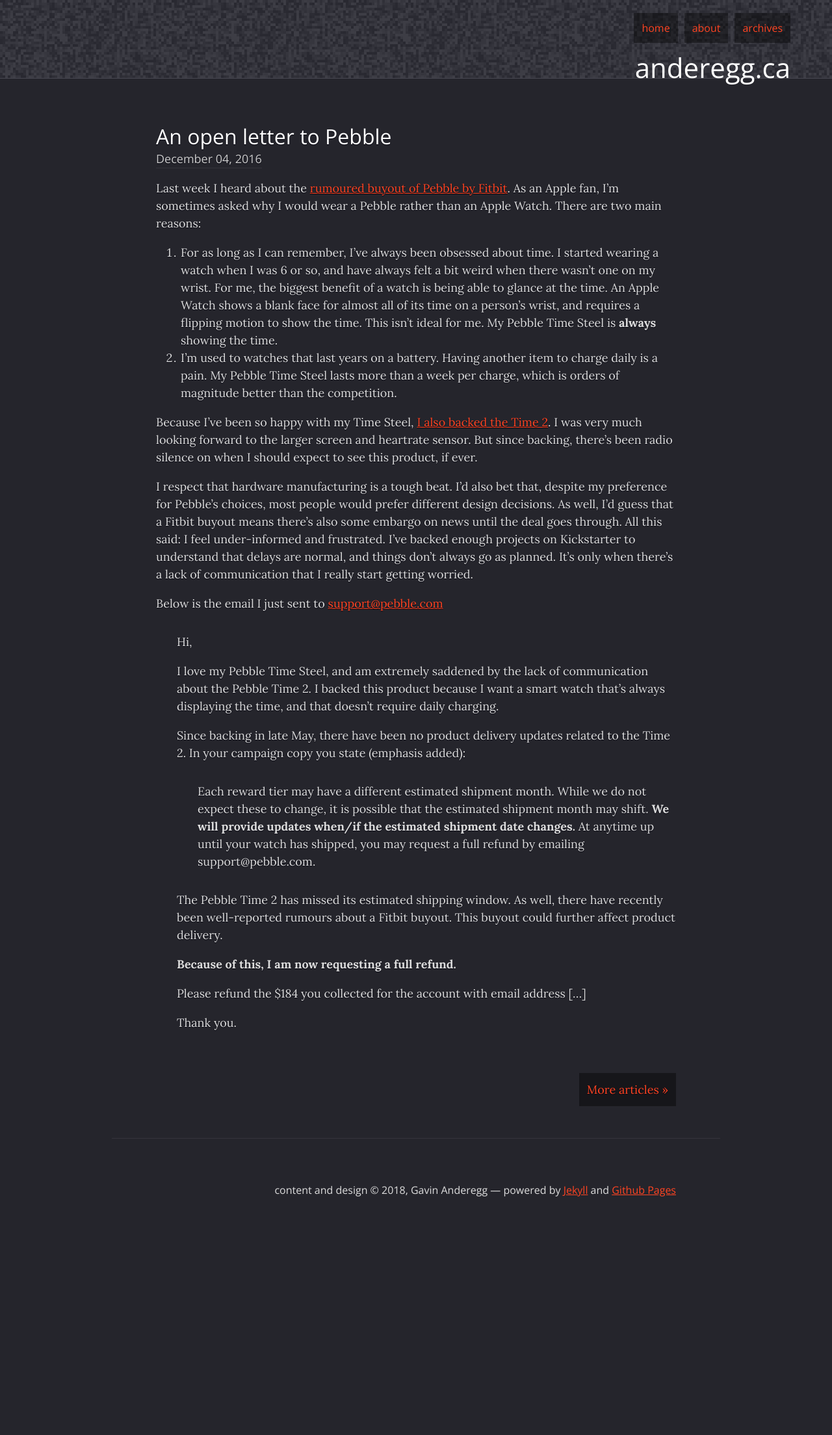
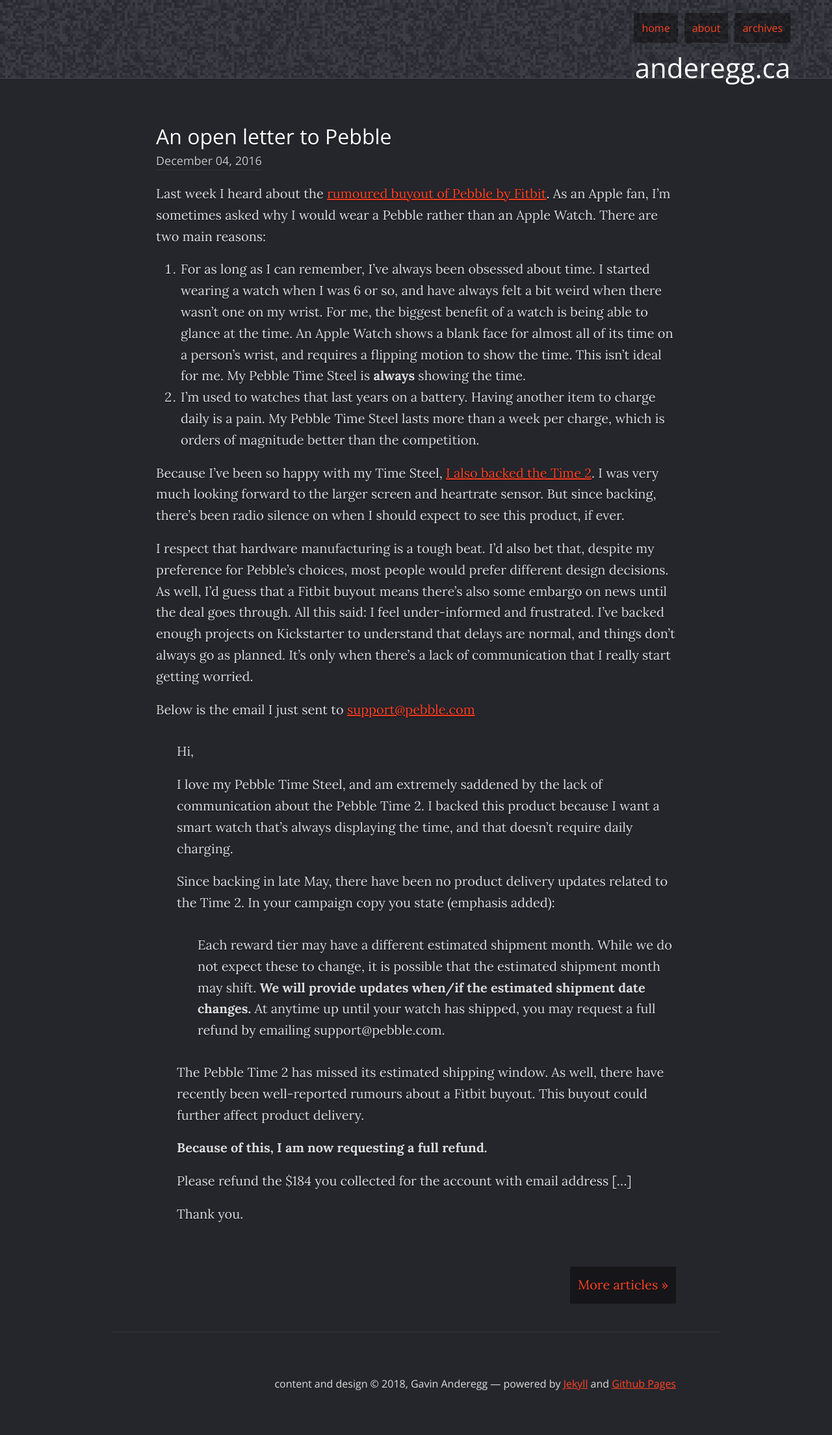
Before and after one commit to gavinanderegg/gavinanderegg.github.io, a Jekyll site: the page built from index.html, in a window 1280 px wide. Shown: the whole page at 65% size. Built offline with Jekyll 4.4.1, drawn with Linux system fonts in a browser that asks for light colours; before the commit the page ends 1910 px from its top, so only the background shows below that.

Commit message:
Bigger type

```diff
--- a/css/main.scss
+++ b/css/main.scss
@@ -72,8 +72,8 @@
 	max-width: 800px;
 	margin: auto;
 	padding: 68px;
-	font-size: 18px;
-	line-height: 150%;
+	font-size: 20px;
+	line-height: 164%;
 	text-shadow: 0px 1px 1px #080812;
 	clear: both;
 	border-bottom: 1px solid #35333C;
```
